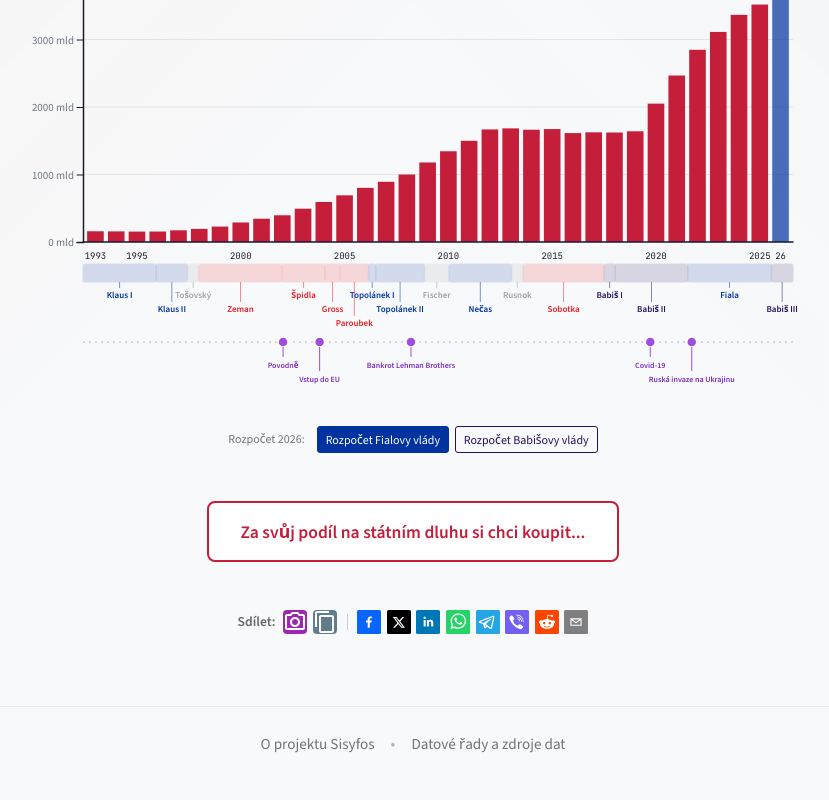
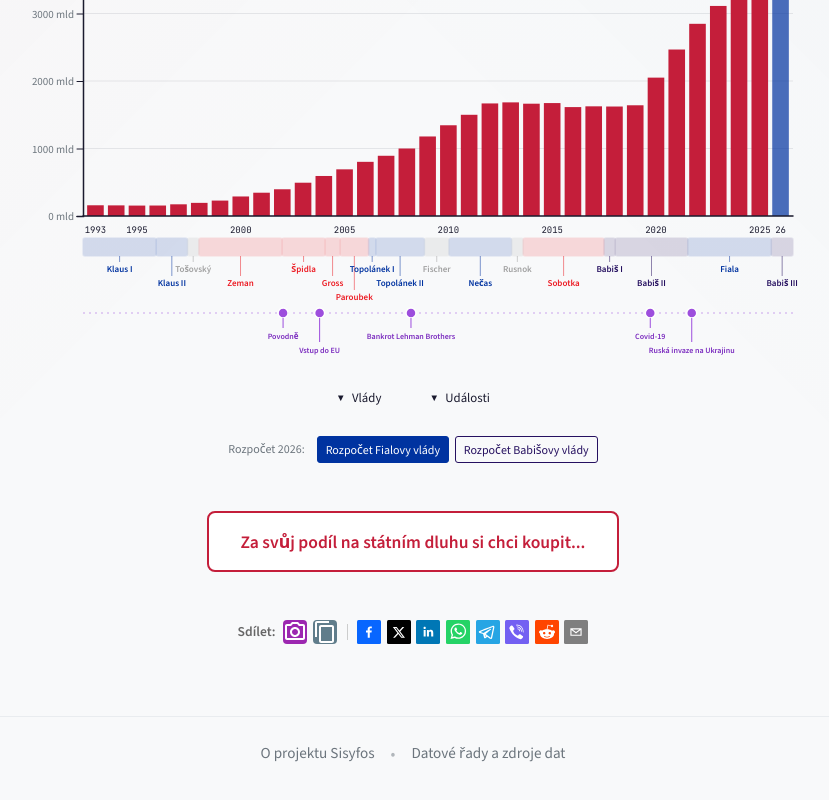
Before and after one commit to Oslicek/Sisyphus, a React (Vite) app: page / in a window 1280 px wide. Shown: the part 638-1438 px from the top of the page, without its empty margins (227-1056 px from the left). Built offline with nearby package versions, Linux system fonts and the light colour scheme.

Commit message:
Add collapsible governments/events sections, fix motto centering

```diff
--- a/src/App.module.css
+++ b/src/App.module.css
@@ -54,7 +54,7 @@
   }
 
   .motto {
-    padding-left: 140px;
+    margin-left: 140px;
   }
 }
 
@@ -69,7 +69,7 @@
   }
 
   .motto {
-    padding-left: 100px;
+    margin-left: 100px;
   }
 }
 
@@ -79,11 +79,11 @@
   font-size: clamp(0.9rem, 1.8vw, 1.1rem);
   color: var(--color-text-muted);
   text-align: center;
-  margin: 0 auto 1rem auto;
-  max-width: 600px;
   line-height: 1.5;
-  /* Leave space for the logo on the left */
-  padding-left: 220px;
+  /* Center in the space after the logo */
+  margin-left: 220px;
+  margin-right: 0;
+  margin-bottom: 1rem;
 }
 
 .mottoAuthor {
@@ -153,9 +153,9 @@
   }
 
   .motto {
+    margin-left: 60px;
     margin-bottom: 0.5rem;
     font-size: 0.85rem;
-    padding-left: 60px;
   }
 
   .main {
--- a/src/components/DebtChart/DebtChart.module.css
+++ b/src/components/DebtChart/DebtChart.module.css
@@ -263,6 +263,43 @@
   padding-top: 0.25rem;
 }
 
+/* Section toggles for Governments and Events */
+.sectionToggles {
+  display: flex;
+  justify-content: center;
+  gap: 1.5rem;
+  margin-top: 0.5rem;
+  padding: 0 1rem;
+}
+
+.sectionToggle {
+  font-family: 'Source Sans 3', system-ui, sans-serif;
+  font-size: 0.8rem;
+  font-weight: 500;
+  padding: 0.35rem 0.75rem;
+  border: none;
+  background: transparent;
+  color: var(--color-text-muted);
+  cursor: pointer;
+  transition: color 0.2s ease;
+  display: flex;
+  align-items: center;
+  gap: 0.4rem;
+}
+
+.sectionToggle:hover {
+  color: var(--color-text);
+}
+
+.sectionToggleActive {
+  color: var(--color-text);
+}
+
+.toggleIcon {
+  font-size: 0.6rem;
+  transition: transform 0.2s ease;
+}
+
 /* Budget plan switch */
 .planSwitch {
   display: flex;
--- a/src/components/DebtChart/DebtChart.tsx
+++ b/src/components/DebtChart/DebtChart.tsx
@@ -19,7 +19,9 @@ import styles from './DebtChart.module.css';
 const CHART_CONFIG = {
   marginTop: 20,
   marginRight: 20,
-  marginBottom: 160,
+  marginBottomBase: 25, // Just for years axis
+  marginBottomGovernments: 75, // Additional space for governments
+  marginBottomEvents: 60, // Additional space for events
   marginLeft: 70,
   barPadding: 0.2,
   minBarWidthForAllYears: 18,
@@ -59,6 +61,16 @@ export function DebtChart() {
   const [populationMode, setPopulationMode] = useState<PopulationMode>('country');
   const [metricUnit, setMetricUnit] = useState<MetricUnit>('czk');
   const [showBabisInfoModal, setShowBabisInfoModal] = useState(false);
+
+  // Initialize collapsed state based on screen width (mobile = collapsed)
+  const [showGovernments, setShowGovernments] = useState(() => {
+    if (typeof window === 'undefined') return true;
+    return window.innerWidth > 768;
+  });
+  const [showEvents, setShowEvents] = useState(() => {
+    if (typeof window === 'undefined') return true;
+    return window.innerWidth > 768;
+  });
 
   const { chartData, events, governments, parties, budgetPlans, economicData, demographicData, wageData, priceData, foodPriceData, interestData, isLoading, error } = useHistoricalDebt();
 
@@ -223,6 +235,14 @@ export function DebtChart() {
   const isPercentVariant = activeVariant.includes('gdp-percent');
   const isNonCzkMetric = metricUnit !== 'czk';
 
+  // Calculate dynamic margin bottom based on visible sections
+  const marginBottom = useMemo(() => {
+    let margin = CHART_CONFIG.marginBottomBase;
+    if (showGovernments) margin += CHART_CONFIG.marginBottomGovernments;
+    if (showEvents) margin += CHART_CONFIG.marginBottomEvents;
+    return margin;
+  }, [showGovernments, showEvents]);
+
   // Draw chart with D3
   useEffect(() => {
     if (!svgRef.current || displayData.length === 0) return;
@@ -231,7 +251,7 @@ export function DebtChart() {
     svg.selectAll('*').remove();
 
     const { width, height } = dimensions;
-    const { marginTop, marginRight, marginBottom, marginLeft, barPadding, minBarWidthForAllYears } = CHART_CONFIG;
+    const { marginTop, marginRight, marginLeft, barPadding, minBarWidthForAllYears } = CHART_CONFIG;
     const innerWidth = width - marginLeft - marginRight;
     const innerHeight = height - marginTop - marginBottom;
 
@@ -359,14 +379,17 @@ export function DebtChart() {
       .attr('stroke-width', 1.5)
       .attr('stroke-linecap', 'round');
 
-    // === LINE 2: Governments ===
+    // Date bounds for governments and events positioning
+    const chartStartDate = new Date(minYear, 0, 1);
+    const chartEndDate = new Date(maxYear, 11, 31);
+
+    // === LINE 2: Governments (collapsible) ===
+    if (showGovernments) {
     const governmentsGroup = g
       .append('g')
       .attr('transform', `translate(0,${innerHeight + 22})`);
 
     // Build government spans using precise dates
-    const chartStartDate = new Date(minYear, 0, 1);
-    const chartEndDate = new Date(maxYear, 11, 31);
 
     const govSpans: GovernmentSpan[] = governments
       .filter((gov) => {
@@ -475,11 +498,14 @@ export function DebtChart() {
         .attr('class', styles.governmentLabel)
         .text(span.gov.name);
     });
+    } // end showGovernments
 
-    // === LINE 3: Events ===
+    // === LINE 3: Events (collapsible) ===
+    if (showEvents) {
+    const eventsYOffset = innerHeight + 22 + (showGovernments ? CHART_CONFIG.marginBottomGovernments : 0);
     const eventsGroup = g
       .append('g')
-      .attr('transform', `translate(0,${innerHeight + 100})`);
+      .attr('transform', `translate(0,${eventsYOffset})`);
 
     // Draw a horizontal line for events timeline
     eventsGroup
@@ -564,6 +590,7 @@ export function DebtChart() {
         .attr('class', styles.eventLabel)
         .text(event.name);
     });
+    } // end showEvents
 
     // Y Axis
     const yAxis = d3
@@ -609,7 +636,7 @@ export function DebtChart() {
     yAxisGroup.selectAll('.tick text')
       .attr('class', styles.axisLabel);
 
-  }, [displayData, events, governments, parties, dimensions, isDeficitVariant, isPercentVariant, populationMode, metricUnit, isNonCzkMetric]);
+  }, [displayData, events, governments, parties, dimensions, isDeficitVariant, isPercentVariant, populationMode, metricUnit, isNonCzkMetric, showGovernments, showEvents, marginBottom]);
 
   const populationModeInfo = getPopulationModeInfo(populationMode);
   const metricUnitInfo = getMetricUnitInfo(metricUnit, populationMode);
@@ -741,6 +768,26 @@ export function DebtChart() {
         />
       </div>
 
+      {/* Collapsible section toggles */}
+      <div className={styles.sectionToggles}>
+        <button
+          className={`${styles.sectionToggle} ${showGovernments ? styles.sectionToggleActive : ''}`}
+          onClick={() => setShowGovernments(!showGovernments)}
+          aria-expanded={showGovernments}
+        >
+          <span className={styles.toggleIcon}>{showGovernments ? '▼' : '▶'}</span>
+          Vlády
+        </button>
+        <button
+          className={`${styles.sectionToggle} ${showEvents ? styles.sectionToggleActive : ''}`}
+          onClick={() => setShowEvents(!showEvents)}
+          aria-expanded={showEvents}
+        >
+          <span className={styles.toggleIcon}>{showEvents ? '▼' : '▶'}</span>
+          Události
+        </button>
+      </div>
+
       {/* Tooltip */}
       <div
         className={`${styles.tooltip} ${tooltip.visible ? styles.visible : ''}`}
```
